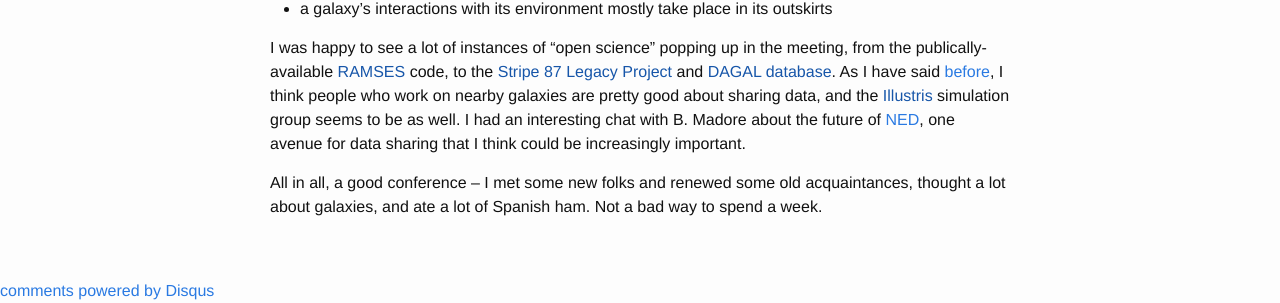
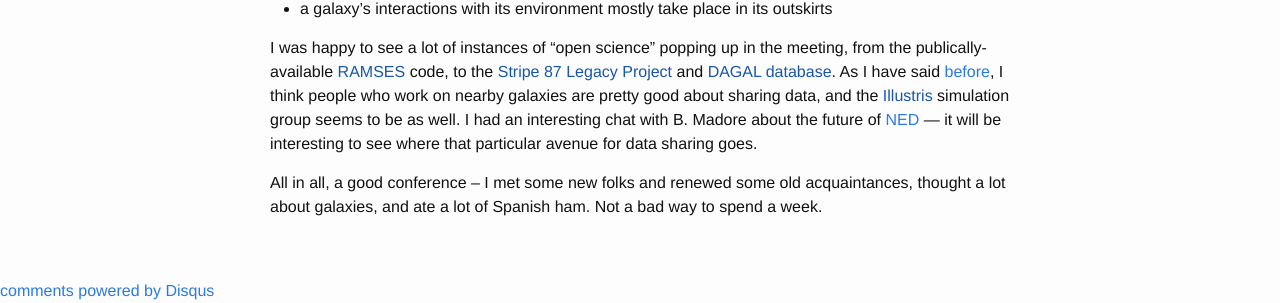
Before and after one commit to PBarmby/PBarmby.github.io, a Jekyll site: the page built from _posts/2016-03-20-Galaxy-outskirts.markdown, in a window 1280 px wide and 900 px high, scrolled down 806 px. Shown: the part 183-486 px from the top of the window. Built offline with Jekyll 4.4.1, drawn with Linux system fonts in a browser that asks for light colours; comment, search, counter and statistics services are not loaded; some of the changed text lies outside the part shown.

Commit message:
updates to galaxy outskirts

```diff
--- a/_posts/2016-03-20-Galaxy-outskirts.markdown
+++ b/_posts/2016-03-20-Galaxy-outskirts.markdown
@@ -48,8 +48,8 @@
 As I have said [before]({% post_url 2016-01-27-Data-sharing-in-astronomy %}), I think people who
 work on nearby galaxies are pretty good about sharing data, and the [Illustris]() simulation
 group seems to be as well. I had an interesting chat with B. Madore about the future
-of [NED](http://ned.ipac.caltech.edu), one avenue for data sharing that I think could be increasingly
-important.
+of [NED](http://ned.ipac.caltech.edu) --- it will be interesting to see where that particular
+avenue for data sharing goes.
 
 All in all, a good conference -- I met some new folks and renewed some old acquaintances, thought a lot
 about galaxies, and ate a lot of Spanish ham. Not a bad way to spend a week.
```
Also changed, not shown: other parts of _posts/2016-03-20-Galaxy-outskirts.markdown (+1 -1 lines).
